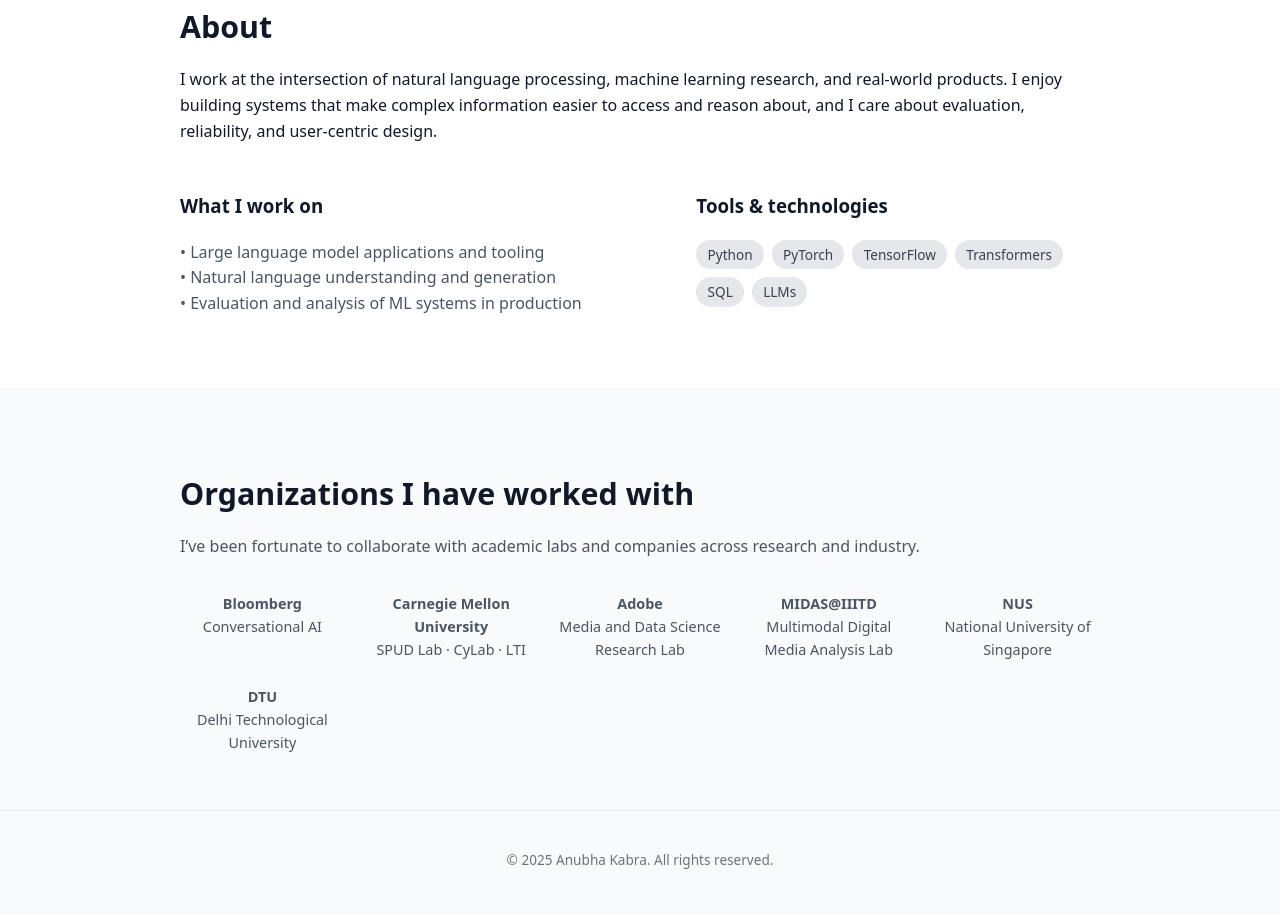
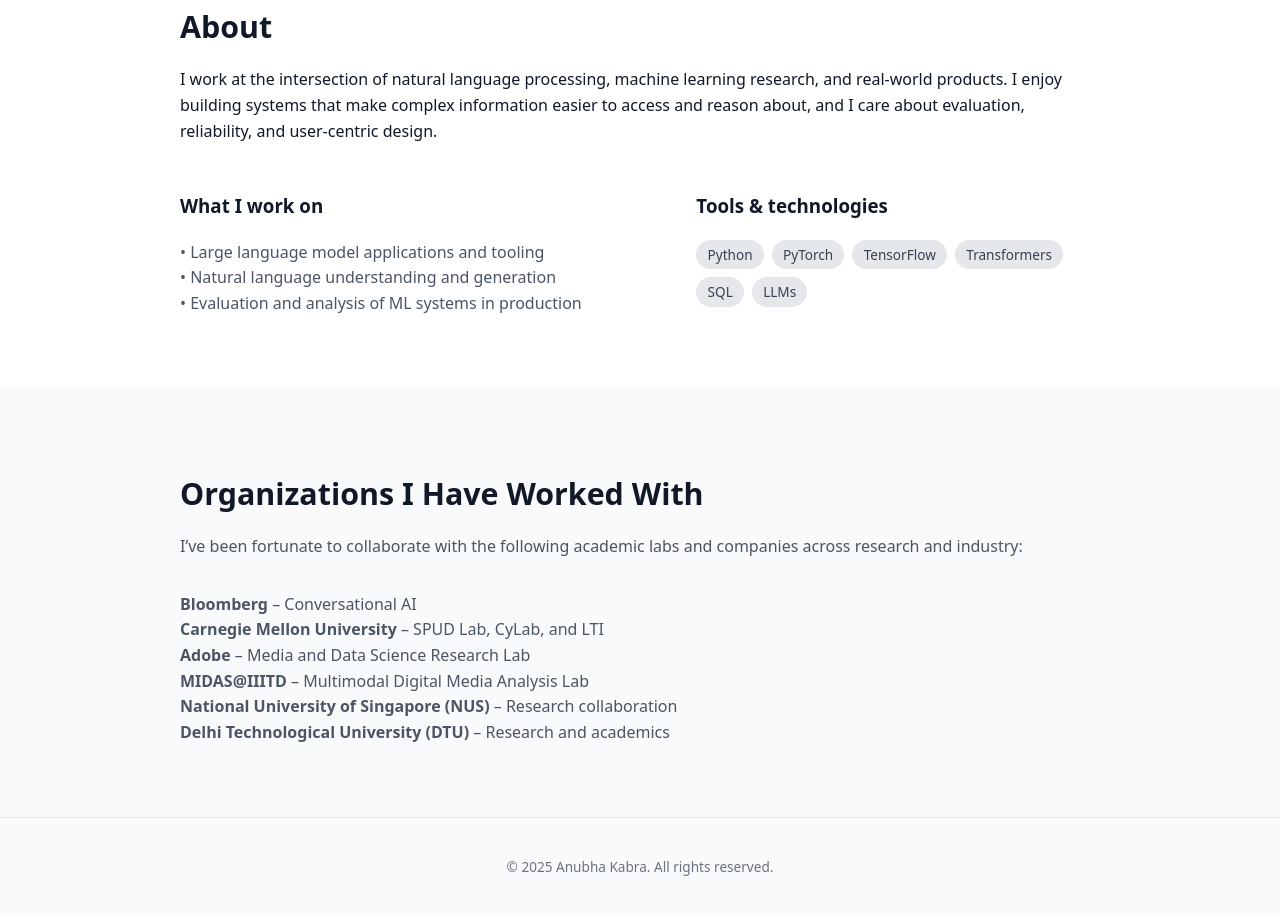
Before and after one commit to anubhakabra/anubhakabra.github.io, a plain HTML site: page index.html in a window 1280 px wide. Shown: the part 696-1611 px from the top of the page. Drawn offline with Linux system fonts and the light colour scheme.

Commit message:
Update index.html

```diff
--- a/index.html
+++ b/index.html
@@ -87,39 +87,22 @@
 <!-- Organizations -->
 <section class="section">
   <div class="container">
-        <h2>Organizations I have worked with</h2>
+    <h2>Organizations I Have Worked With</h2>
     <p class="section-intro">
-          I’ve been fortunate to collaborate with academic labs and companies across research and industry.
+      I’ve been fortunate to collaborate with the following academic labs and companies across research and industry:
     </p>
-        <div class="org-list">
-          <div>
-            <strong>Bloomberg</strong><br />
-            Conversational AI
-          </div>
-          <div>
-            <strong>Carnegie Mellon University</strong><br />
-            SPUD Lab · CyLab · LTI
-          </div>
-          <div>
-            <strong>Adobe</strong><br />
-            Media and Data Science Research Lab
-          </div>
-          <div>
-            <strong>MIDAS@IIITD</strong><br />
-            Multimodal Digital Media Analysis Lab
-          </div>
-          <div>
-            <strong>NUS</strong><br />
-            National University of Singapore
-          </div>
-          <div>
-            <strong>DTU</strong><br />
-            Delhi Technological University
-          </div>
-        </div>
+
+    <ul class="list">
+      <li><strong>Bloomberg</strong> – Conversational AI</li>
+      <li><strong>Carnegie Mellon University</strong> – SPUD Lab, CyLab, and LTI</li>
+      <li><strong>Adobe</strong> – Media and Data Science Research Lab</li>
+      <li><strong>MIDAS@IIITD</strong> – Multimodal Digital Media Analysis Lab</li>
+      <li><strong>National University of Singapore (NUS)</strong> – Research collaboration</li>
+      <li><strong>Delhi Technological University (DTU)</strong> – Research and academics</li>
+    </ul>
   </div>
 </section>
-  </main>
+
 
   <footer class="site-footer">
     <div class="container footer-inner">
```
Lines whose indentation alone changed are shown as unchanged.
